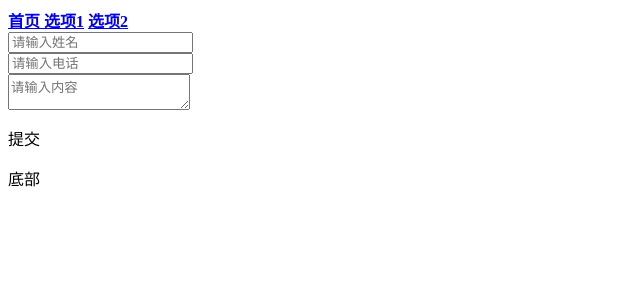
After one commit to zky86/thinkphp5.1, a PHP site: page /DbName/runtime/temp/ebfe451c2a3d1e0e443090db706ff096.php in a window 1280 px wide. The commit adds this page. Shown: the top 300 px of the page, without its empty margins (0-640 px from the left). Run offline with PHP 8.4, Linux system fonts and the light colour scheme; some libraries are stand-ins or nearby versions.

Commit message:
添加php时间戳 传入模板，删除缓存。添加留言页面

```diff
--- a/application/index/view/public/_footer.html
+++ b/application/index/view/public/_footer.html
@@ -1,12 +1,13 @@
 <div class="footer">
   <div class="w-main f-bc f-cb">
-    <ul class="footer-links">
+    <!-- <ul class="footer-links">
       <li class="footer-links-bd">
         <a href="javascript:;" >选项1</a>
       </li>
       <li class="footer-links-bd">
         <a href="javascript:;">选项2</a>
       </li>
-    </ul>
+    </ul> -->
+    底部
   </div>
 </div>
--- a/application/index/view/public/_meta.html
+++ b/application/index/view/public/_meta.html
@@ -1,6 +1,6 @@
 <meta http-equiv="Content-Type" content="text/html; charset=utf-8" />
 <link rel="stylesheet" type="text/css" href="/static/common/reset.css" />
-<link rel="stylesheet" type="text/css" href="/static/common/model.css" />
+<link rel="stylesheet" type="text/css" href="/static/common/model.css?[timer]" />
 <script type="text/javascript" src="/static/common/jquery.js"></script>
 <script type="text/javascript" src="/static/common/index.js"></script>
 <!-- <link rel="stylesheet" type="text/css" href="__STATIC__/index/css/reset.css" /> 变量配置路径-->
--- a/config/app.php
+++ b/config/app.php
@@ -19,7 +19,7 @@ return [
     // 应用地址
     'app_host'               => '',
     // 应用调试模式
-    'app_debug'              => false,
+    'app_debug'              => true,
     // 应用Trace
     'app_trace'              => false,
     // 是否支持多模块
@@ -143,4 +143,5 @@ return [
     // 异常处理handle类 留空使用 \think\exception\Handle
     'exception_handle'       => '',
 
+
 ];
--- a/public/index.php
+++ b/public/index.php
@@ -24,5 +24,7 @@ require __DIR__ . '/../thinkphp/base.php';
 // 否则原来的访问地址为： http://tp.local/public/index.php
 
 
+
+
 // 执行应用并响应
 Container::get('app')->run()->send();
--- /dev/null
+++ b/runtime/temp/ebfe451c2a3d1e0e443090db706ff096.php
@@ -0,0 +1,110 @@
+<?php /*a:4:{s:66:"D:\phpStudy\WWW\tp5\application\index\view\commentinput\index.html";i:1542349640;s:60:"D:\phpStudy\WWW\tp5\application\index\view\public\_meta.html";i:1542347911;s:62:"D:\phpStudy\WWW\tp5\application\index\view\public\_header.html";i:1542341243;s:62:"D:\phpStudy\WWW\tp5\application\index\view\public\_footer.html";i:1542342080;}*/ ?>
+<!DOCTYPE html PUBLIC "-//W3C//DTD XHTML 1.0 Transitional//EN" "http://www.w3.org/TR/xhtml1/DTD/xhtml1-transitional.dtd">
+<html xmlns="http://www.w3.org/1999/xhtml">
+<head>
+  <title>留言</title>
+  <meta http-equiv="Content-Type" content="text/html; charset=utf-8" />
+<link rel="stylesheet" type="text/css" href="/static/common/reset.css" />
+<link rel="stylesheet" type="text/css" href="/static/common/model.css?1542349641" />
+<script type="text/javascript" src="/static/common/jquery.js"></script>
+<script type="text/javascript" src="/static/common/index.js"></script>
+<!-- <link rel="stylesheet" type="text/css" href="/static/index/css/reset.css" /> 变量配置路径-->
+</head>
+<body>
+  <div class="yj-nav mc-hide">
+  <div class="w-main f-bc f-cb">
+
+    <span class="yj-nav-a">
+      <a href="javascript:;"> <b>首页</b>
+      </a>
+    </span>
+
+    <span class="yj-nav-a">
+      <a href="javascript:;"> <b>选项1</b></a>
+      <div class="yj-nav-child" style="display: none;">
+        <ul>
+          <li>
+            <a href="javascript:;">子选项1</a>
+          </li>
+          <li>
+            <a href="javascript:;">子选项1</a>
+          </li>
+        </ul>
+      </div>
+    </span>
+
+    <span class="yj-nav-a">
+      <a href="javascript:;"> <b>选项2</b></a>
+      <div class="yj-nav-child" style="display: none;">
+        <ul>
+          <li>
+            <a href="javascript:;">子选项2</a>
+          </li>
+          <li>
+            <a href="javascript:;">子选项2</a>
+          </li>
+        </ul>
+      </div>
+    </span>
+
+  </div>
+</div>
+  <div class="comment-page">
+
+    <div class="item-wrap">
+      <div class="item">
+        <input type="text" name="name"  id="name" class="form-control" placeholder="请输入姓名">
+      </div>
+      <div class="item">
+        <input type="text" name="tel" id="tel" class="form-control" placeholder="请输入电话">
+      </div>
+      <div class="item">
+        <textarea  name="content" id="content"  class="content" placeholder="请输入内容" ></textarea>
+      </div>
+    </div>
+
+    <div class="btn" >
+      <p class="p" id="btn" >提交</p>
+    </div>
+
+  </div>
+
+  <div class="footer">
+  <div class="w-main f-bc f-cb">
+    <!-- <ul class="footer-links">
+      <li class="footer-links-bd">
+        <a href="javascript:;" >选项1</a>
+      </li>
+      <li class="footer-links-bd">
+        <a href="javascript:;">选项2</a>
+      </li>
+    </ul> -->
+    底部
+  </div>
+</div>
+
+
+  <script type="text/javascript">
+    $(document).ready(function() {
+      $('#btn').on('click', function(event) {
+          var name = $("#name").val();
+          var tel = $("#tel").val();
+          var content = $("#content").val();
+          if (!name) {
+              alert("请输入姓名")
+              return false;
+          }
+          if (!tel) {
+              alert("请输入电话")
+              return false;
+          }
+          if (!content) {
+              alert("请输入内容")
+              return false;
+          }
+      });
+    });
+  </script>
+
+</body>
+</html>
```
Also changed, not shown: application/index/controller/CommentInput.php (added, +22 -0 lines), application/index/view/commentinput/index.html (added, +55 -0 lines), runtime/temp/3bac19e937b37ce0c14772abe9874b19.php (added, +17 -0 lines), 1 other file.
